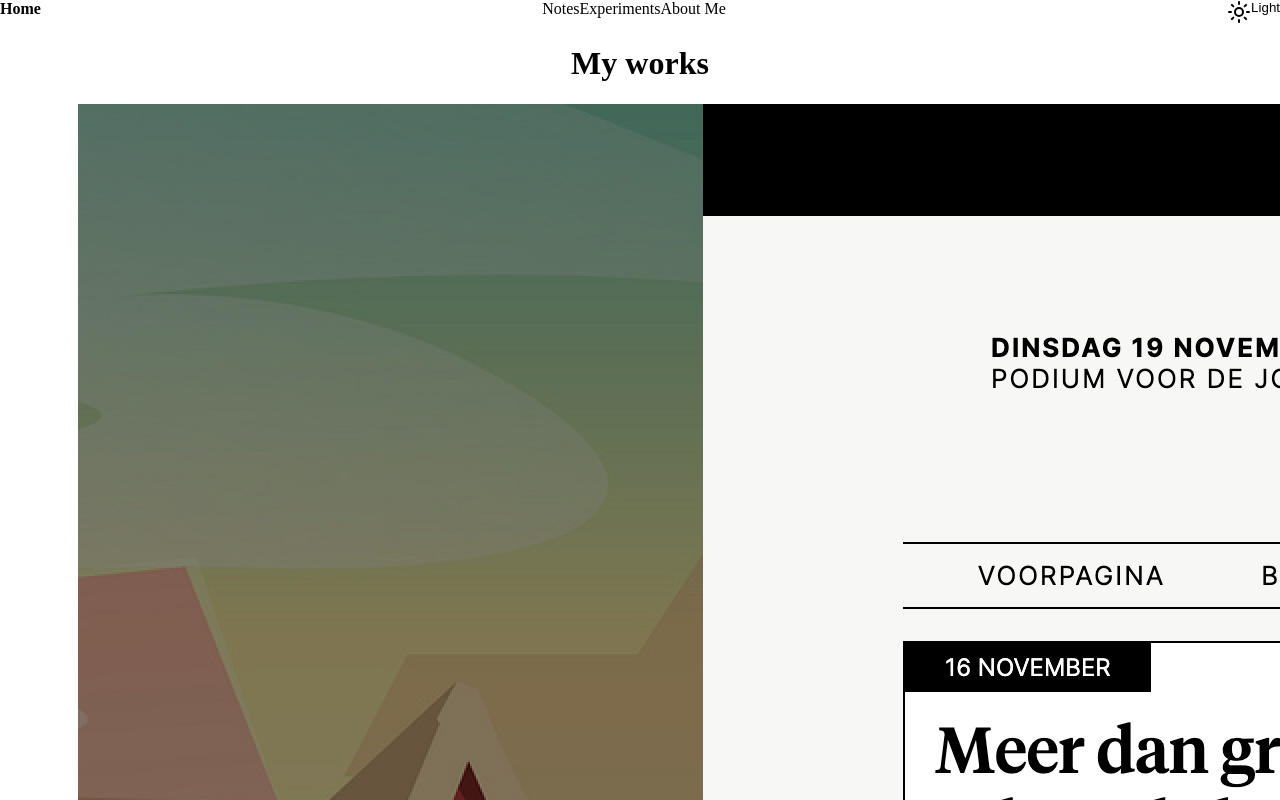
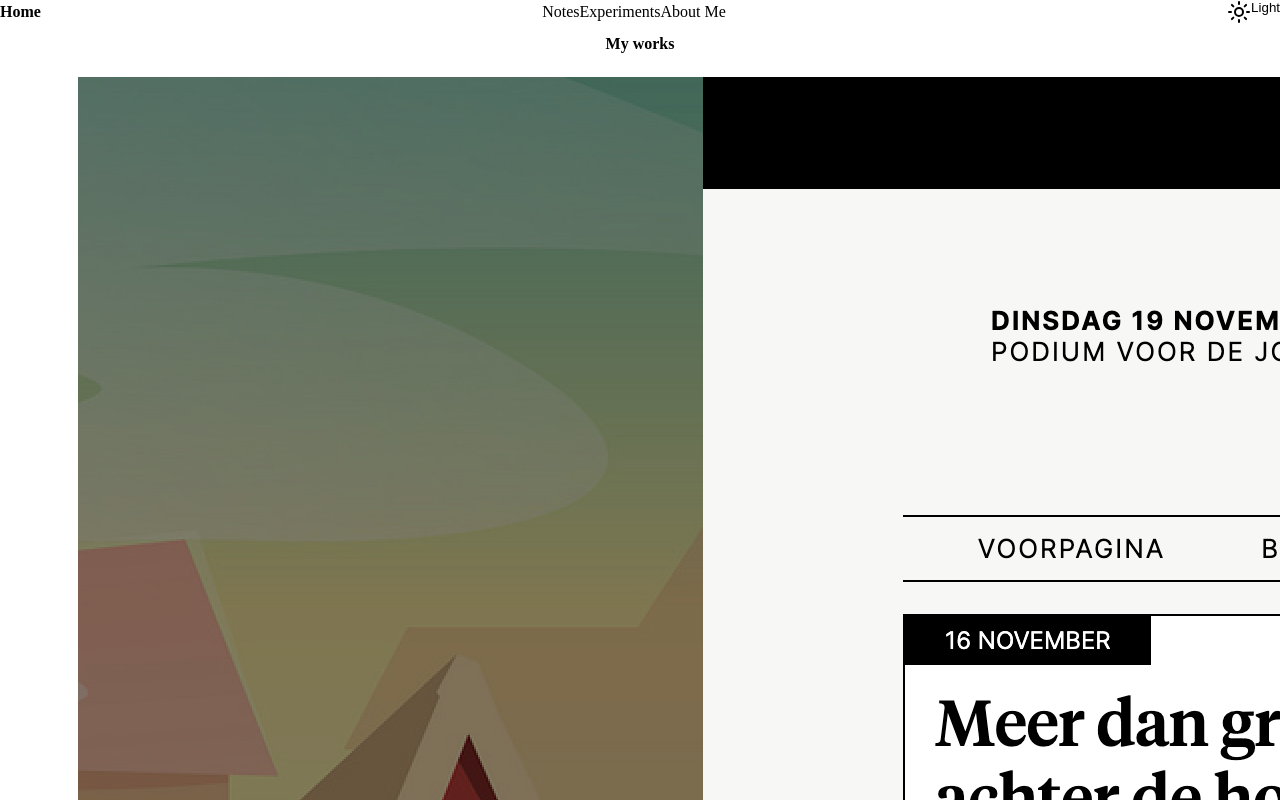
Before and after one commit to zoepje/i-love-web, a SvelteKit app: page / in a window 1280 px wide. Shown: the top 800 px of the page. Built offline with nearby package versions, Linux system fonts and the light colour scheme.

Commit message:
css edit

```diff
--- a/src/app.css
+++ b/src/app.css
@@ -140,6 +140,11 @@ html {
 	background-attachment: fixed;
 }
 
+h1 {
+	font-size: var(--font-size-7);
+	margin-bottom: 1.5rem;
+}
+
 img {
 	border-radius: var(--radius-3);
 }
@@ -272,4 +277,8 @@ li::marker {
 	body {
 		margin: var(--size-5);
 	}
+
+	h1 {
+		font-size: var(--font-size-8);
+	}
 }
--- a/src/lib/components/navigation.svelte
+++ b/src/lib/components/navigation.svelte
@@ -61,6 +61,7 @@
     nav {
       display: flex;
       justify-content: space-between;
+      align-items: center;
     }
 
     .links {
```
